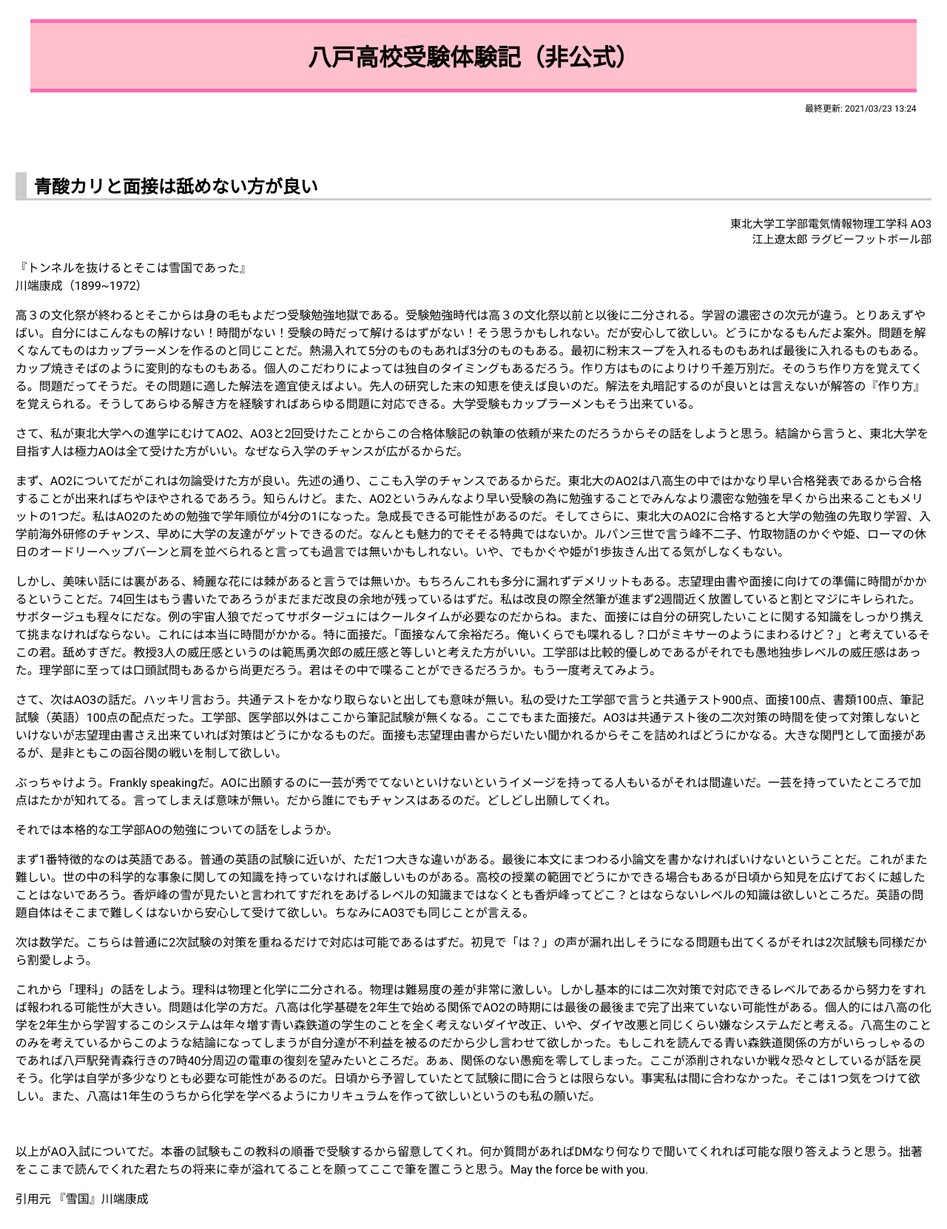
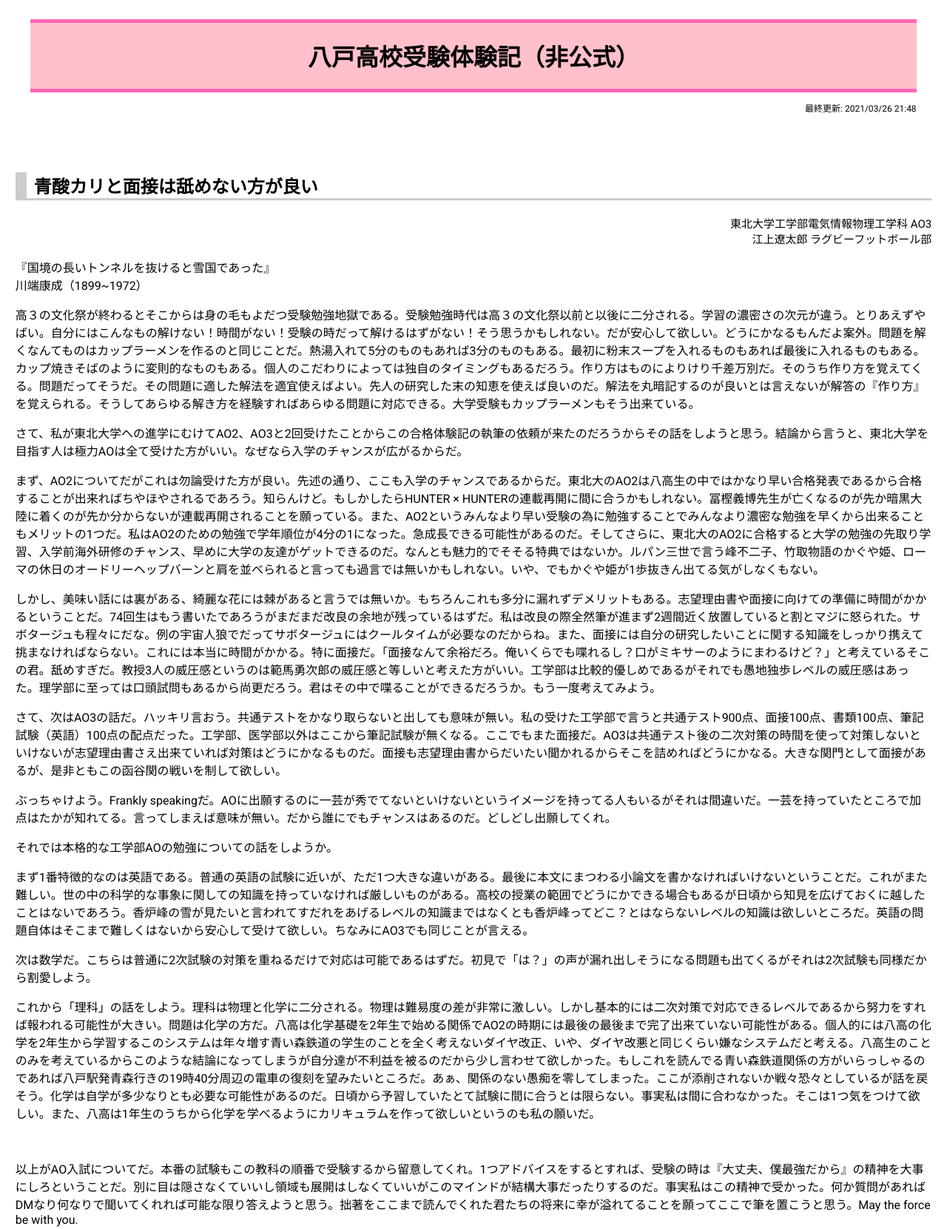
Before and after one commit to unofficial8ko/uragokaku, a plain HTML site: page egamiryotaro.html in a window 1280 px wide. Shown: the top 1662 px of the page at 74% size. Drawn offline with Linux system fonts and the light colour scheme.

Commit message:
Add files via upload

```diff
--- a/egamiryotaro.html
+++ b/egamiryotaro.html
@@ -24,7 +24,7 @@
 
         <div>
 
-            <p>『トンネルを抜けるとそこは雪国であった』
+            <p>『国境の長いトンネルを抜けると雪国であった』
                 <br> 川端康成（1899~1972）
             </p>
 
@@ -32,9 +32,9 @@
 
             <p>さて、私が東北大学への進学にむけてAO2、AO3と2回受けたことからこの合格体験記の執筆の依頼が来たのだろうからその話をしようと思う。結論から言うと、東北大学を目指す人は極力AOは全て受けた方がいい。なぜなら入学のチャンスが広がるからだ。</p>
 
-            <p>まず、AO2についてだがこれは勿論受けた方が良い。先述の通り、ここも入学のチャンスであるからだ。東北大のAO2は八高生の中ではかなり早い合格発表であるから合格することが出来ればちやほやされるであろう。知らんけど。また、AO2というみんなより早い受験の為に勉強することでみんなより濃密な勉強を早くから出来ることもメリットの1つだ。私はAO2のための勉強で学年順位が4分の1になった。急成長できる可能性があるのだ。そしてさらに、東北大のAO2に合格すると大学の勉強の先取り学習、入学前海外研修のチャンス、早めに大学の友達がゲットできるのだ。なんとも魅力的でそそる特典ではないか。ルパン三世で言う峰不二子、竹取物語のかぐや姫、ローマの休日のオードリーヘップバーンと肩を並べられると言っても過言では無いかもしれない。いや、でもかぐや姫が1歩抜きん出てる気がしなくもない。</p>
+            <p>まず、AO2についてだがこれは勿論受けた方が良い。先述の通り、ここも入学のチャンスであるからだ。東北大のAO2は八高生の中ではかなり早い合格発表であるから合格することが出来ればちやほやされるであろう。知らんけど。もしかしたらHUNTER × HUNTERの連載再開に間に合うかもしれない。冨樫義博先生が亡くなるのが先か暗黒大陸に着くのが先か分からないが連載再開されることを願っている。また、AO2というみんなより早い受験の為に勉強することでみんなより濃密な勉強を早くから出来ることもメリットの1つだ。私はAO2のための勉強で学年順位が4分の1になった。急成長できる可能性があるのだ。そしてさらに、東北大のAO2に合格すると大学の勉強の先取り学習、入学前海外研修のチャンス、早めに大学の友達がゲットできるのだ。なんとも魅力的でそそる特典ではないか。ルパン三世で言う峰不二子、竹取物語のかぐや姫、ローマの休日のオードリーヘップバーンと肩を並べられると言っても過言では無いかもしれない。いや、でもかぐや姫が1歩抜きん出てる気がしなくもない。</p>
 
-            <p>しかし、美味い話には裏がある、綺麗な花には棘があると言うでは無いか。もちろんこれも多分に漏れずデメリットもある。志望理由書や面接に向けての準備に時間がかかるということだ。74回生はもう書いたであろうがまだまだ改良の余地が残っているはずだ。私は改良の際全然筆が進まず2週間近く放置していると割とマジにキレられた。サボタージュも程々にだな。例の宇宙人狼でだってサボタージュにはクールタイムが必要なのだからね。また、面接には自分の研究したいことに関する知識をしっかり携えて挑まなければならない。これには本当に時間がかかる。特に面接だ。「面接なんて余裕だろ。俺いくらでも喋れるし？口がミキサーのようにまわるけど？」と考えているそこの君。舐めすぎだ。教授3人の威圧感というのは範馬勇次郎の威圧感と等しいと考えた方がいい。工学部は比較的優しめであるがそれでも愚地独歩レベルの威圧感はあった。理学部に至っては口頭試問もあるから尚更だろう。君はその中で喋ることができるだろうか。もう一度考えてみよう。</p>
+            <p>しかし、美味い話には裏がある、綺麗な花には棘があると言うでは無いか。もちろんこれも多分に漏れずデメリットもある。志望理由書や面接に向けての準備に時間がかかるということだ。74回生はもう書いたであろうがまだまだ改良の余地が残っているはずだ。私は改良の際全然筆が進まず2週間近く放置していると割とマジに怒られた。サボタージュも程々にだな。例の宇宙人狼でだってサボタージュにはクールタイムが必要なのだからね。また、面接には自分の研究したいことに関する知識をしっかり携えて挑まなければならない。これには本当に時間がかかる。特に面接だ。「面接なんて余裕だろ。俺いくらでも喋れるし？口がミキサーのようにまわるけど？」と考えているそこの君。舐めすぎだ。教授3人の威圧感というのは範馬勇次郎の威圧感と等しいと考えた方がいい。工学部は比較的優しめであるがそれでも愚地独歩レベルの威圧感はあった。理学部に至っては口頭試問もあるから尚更だろう。君はその中で喋ることができるだろうか。もう一度考えてみよう。</p>
 
             <p>さて、次はAO3の話だ。ハッキリ言おう。共通テストをかなり取らないと出しても意味が無い。私の受けた工学部で言うと共通テスト900点、面接100点、書類100点、筆記試験（英語）100点の配点だった。工学部、医学部以外はここから筆記試験が無くなる。ここでもまた面接だ。AO3は共通テスト後の二次対策の時間を使って対策しないといけないが志望理由書さえ出来ていれば対策はどうにかなるものだ。面接も志望理由書からだいたい聞かれるからそこを詰めればどうにかなる。大きな関門として面接があるが、是非ともこの函谷関の戦いを制して欲しい。</p>
 
@@ -46,11 +46,12 @@
 
             <p>次は数学だ。こちらは普通に2次試験の対策を重ねるだけで対応は可能であるはずだ。初見で「は？」の声が漏れ出しそうになる問題も出てくるがそれは2次試験も同様だから割愛しよう。</p>
 
-            <p>これから「理科」の話をしよう。理科は物理と化学に二分される。物理は難易度の差が非常に激しい。しかし基本的には二次対策で対応できるレベルであるから努力をすれば報われる可能性が大きい。問題は化学の方だ。八高は化学基礎を2年生で始める関係でAO2の時期には最後の最後まで完了出来ていない可能性がある。個人的には八高の化学を2年生から学習するこのシステムは年々増す青い森鉄道の学生のことを全く考えないダイヤ改正、いや、ダイヤ改悪と同じくらい嫌なシステムだと考える。八高生のことのみを考えているからこのような結論になってしまうが自分達が不利益を被るのだから少し言わせて欲しかった。もしこれを読んでる青い森鉄道関係の方がいらっしゃるのであれば八戸駅発青森行きの7時40分周辺の電車の復刻を望みたいところだ。あぁ、関係のない愚痴を零してしまった。ここが添削されないか戦々恐々としているが話を戻そう。化学は自学が多少なりとも必要な可能性があるのだ。日頃から予習していたとて試験に間に合うとは限らない。事実私は間に合わなかった。そこは1つ気をつけて欲しい。また、八高は1年生のうちから化学を学べるようにカリキュラムを作って欲しいというのも私の願いだ。</p>
+            <p> これから「理科」の話をしよう。理科は物理と化学に二分される。物理は難易度の差が非常に激しい。しかし基本的には二次対策で対応できるレベルであるから努力をすれば報われる可能性が大きい。問題は化学の方だ。八高は化学基礎を2年生で始める関係でAO2の時期には最後の最後まで完了出来ていない可能性がある。個人的には八高の化学を2年生から学習するこのシステムは年々増す青い森鉄道の学生のことを全く考えないダイヤ改正、いや、ダイヤ改悪と同じくらい嫌なシステムだと考える。八高生のことのみを考えているからこのような結論になってしまうが自分達が不利益を被るのだから少し言わせて欲しかった。もしこれを読んでる青い森鉄道関係の方がいらっしゃるのであれば八戸駅発青森行きの19時40分周辺の電車の復刻を望みたいところだ。あぁ、関係のない愚痴を零してしまった。ここが添削されないか戦々恐々としているが話を戻そう。化学は自学が多少なりとも必要な可能性があるのだ。日頃から予習していたとて試験に間に合うとは限らない。事実私は間に合わなかった。そこは1つ気をつけて欲しい。また、八高は1年生のうちから化学を学べるようにカリキュラムを作って欲しいというのも私の願いだ。</p>
 
             <br>
 
-            <p>以上がAO入試についてだ。本番の試験もこの教科の順番で受験するから留意してくれ。何か質問があればDMなり何なりで聞いてくれれば可能な限り答えようと思う。拙著をここまで読んでくれた君たちの将来に幸が溢れてることを願ってここで筆を置こうと思う。May the force be with you.</p>
+            <p> 以上がAO入試についてだ。本番の試験もこの教科の順番で受験するから留意してくれ。1つアドバイスをするとすれば、受験の時は『大丈夫、僕最強だから』の精神を大事にしろということだ。別に目は隠さなくていいし領域も展開はしなくていいがこのマインドが結構大事だったりするのだ。事実私はこの精神で受かった。何か質問があればDMなり何なりで聞いてくれれば可能な限り答えようと思う。拙著をここまで読んでくれた君たちの将来に幸が溢れてることを願ってここで筆を置こうと思う。May the force
+                be with you.</p>
 
             <p>引用元 『雪国』川端康成</p>
 
--- a/header.html
+++ b/header.html
@@ -17,7 +17,7 @@
         </div>
 
         <div class="lastupdate">
-            <p>最終更新: 2021/03/23 13:24</p>
+            <p>最終更新: 2021/03/26 21:48</p>
         </div>
     </header>
 </body>
```
